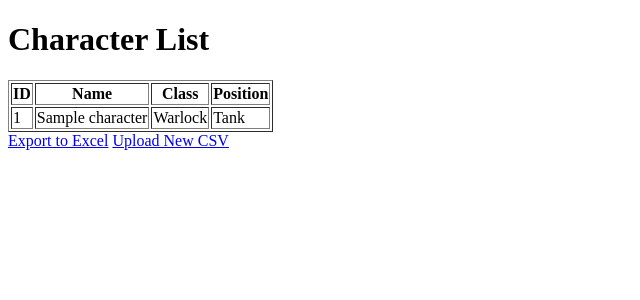
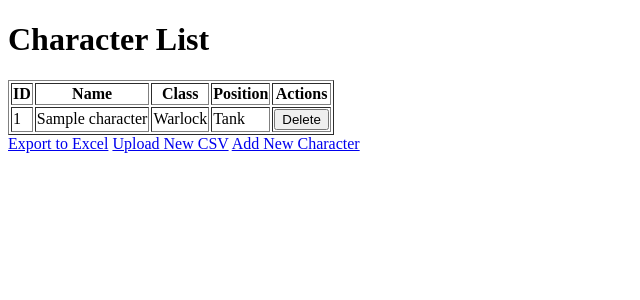
Before and after one commit to Delenil/CSV-To-Excel-Data-Converter, a Django app: page /characters/ in a window 1280 px wide. Shown: the top 300 px of the page, without its empty margins (0-640 px from the left). Run offline with Django 5.2, Linux system fonts and the light colour scheme; tables that the repository leaves empty hold one stand-in row (values such as "Sample post").

Commit message:
Implementation of added functionality of data addition and removal.

```diff
--- a/characters/urls.py
+++ b/characters/urls.py
@@ -1,8 +1,10 @@
 from django.urls import path
-from .views import upload_csv, character_list, export_to_excel
+from .views import upload_csv, character_list, export_to_excel, add_character, delete_character
 
 urlpatterns = [
     path('upload_csv/', upload_csv, name='upload_csv'),
     path('characters/', character_list, name='character_list'),
     path('export_to_excel/', export_to_excel, name='export_to_excel'),
+    path('add_character/', add_character, name='add_character'),
+    path('delete_character/<int:character_id>/', delete_character, name='delete_character'),
 ]
--- a/characters/views.py
+++ b/characters/views.py
@@ -1,9 +1,29 @@
-import csv
-from django.shortcuts import render, redirect
+from django.shortcuts import render, redirect, get_object_or_404
 from .models import Character
-from django.core.files.storage import FileSystemStorage
 from django.http import HttpResponse
 import pandas as pd
+from django.core.files.storage import FileSystemStorage
+
+MAX_TANKS = 2
+MAX_HEALS = 2
+MAX_DISPLAYED_CHARACTERS = 10
+
+# Allowed position-class mappings
+POSITION_CLASS_MAP = {
+    'Tank': ['Paladin', 'Warrior'],
+    'Heal': ['Shaman', 'Paladin', 'Druid'],
+    'Ranged_Dps': ['Warlock', 'Mage', 'Shaman'],
+    'Melee_Dps': ['Warrior', 'Paladin', 'Druid'],
+}
+
+
+def character_is_valid(name, character_class, position):
+    if position not in POSITION_CLASS_MAP:
+        return False
+    if character_class not in POSITION_CLASS_MAP[position]:
+        return False
+    return True
+
 
 def upload_csv(request):
     if request.method == "POST" and request.FILES['file']:
@@ -12,43 +32,122 @@ def upload_csv(request):
         filename = fs.save(csv_file.name, csv_file)
         filepath = fs.url(filename)
 
+        # Initialize counts and names set
+        tank_count = 0
+        heal_count = 0
+        names_set = set()
+        error_messages = []
 
-        with open(filepath[1:], mode='r') as file:
-
+        # Read CSV and save to database
+        with open(filepath[1:], mode='r') as file:  # Remove leading '/'
             character_data = {}
             for line in file:
-
                 line = line.strip()
                 if ':' in line:
                     key, value = map(str.strip, line.split(':', 1))
                     character_data[key] = value
 
+                if line == '':
+                    if character_data.get('Name') in names_set:
+                        error_messages.append(f"Names cannot be the same: {character_data['Name']}")
+                    else:
+                        names_set.add(character_data['Name'])
 
-                if line == '':
+                    if 'Tank' in character_data.get('Position', ''):
+                        tank_count += 1
+                    if 'Heal' in character_data.get('Position', ''):
+                        heal_count += 1
+
+                    # Validate character class and position
+                    if not character_is_valid(character_data.get('Name'), character_data.get('Class'),
+                                              character_data.get('Position')):
+                        error_messages.append(f"{character_data['Class']} cannot be a {character_data['Position']}.")
 
                     if all(k in character_data for k in ['Name', 'Class', 'Position']):
-                        Character.objects.create(
-                            name=character_data['Name'],
-                            character_class=character_data['Class'],
-                            position=character_data['Position']
-                        )
+                        if tank_count > MAX_TANKS:
+                            error_messages.append("There cannot be more than 2 Tanks.")
+                        if heal_count > MAX_HEALS:
+                            error_messages.append("There cannot be more than 2 Healers.")
+
+                        if not any(error_messages):
+                            Character.objects.create(
+                                name=character_data['Name'],
+                                character_class=character_data['Class'],
+                                position=character_data['Position']
+                            )
 
                     character_data = {}
 
+            if character_data and all(k in character_data for k in ['Name', 'Class', 'Position']):
+                if character_data['Name'] in names_set:
+                    error_messages.append(f"Names cannot be the same: {character_data['Name']}")
+                else:
+                    names_set.add(character_data['Name'])
 
-            if character_data and all(k in character_data for k in ['Name', 'Class', 'Position']):
-                Character.objects.create(
-                    name=character_data['Name'],
-                    character_class=character_data['Class'],
-                    position=character_data['Position']
-                )
+                if 'Tank' in character_data.get('Position', ''):
+                    tank_count += 1
+                if 'Heal' in character_data.get('Position', ''):
+                    heal_count += 1
+
+                # Validate character class and position
+                if not character_is_valid(character_data.get('Name'), character_data.get('Class'),
+                                          character_data.get('Position')):
+                    error_messages.append(f"{character_data['Class']} cannot be a {character_data['Position']}.")
+
+                if tank_count > MAX_TANKS:
+                    error_messages.append("There cannot be more than 2 Tanks.")
+                if heal_count > MAX_HEALS:
+                    error_messages.append("There cannot be more than 2 Healers.")
+
+                if not any(error_messages):
+                    Character.objects.create(
+                        name=character_data['Name'],
+                        character_class=character_data['Class'],
+                        position=character_data['Position']
+                    )
+
+        if error_messages:
+            return render(request, 'upload_csv.html', {'error_messages': error_messages})
 
         return redirect('character_list')
     return render(request, 'upload_csv.html')
 
+
 def character_list(request):
-    characters = Character.objects.all()
+    characters = Character.objects.all()[:MAX_DISPLAYED_CHARACTERS]  # Limit to MAX_DISPLAYED_CHARACTERS
     return render(request, 'character_list.html', {'characters': characters})
+
+
+def add_character(request):
+    if request.method == "POST":
+        name = request.POST.get('name')
+        character_class = request.POST.get('class')
+        position = request.POST.get('position')
+
+        if not character_is_valid(name, character_class, position):
+            return render(request, 'add_character.html',
+                          {'error_message': f"{character_class} cannot be a {position}."})
+
+        if Character.objects.filter(name=name).exists():
+            return render(request, 'add_character.html', {'error_message': 'Names cannot be the same.'})
+
+        if position == 'Tank' and Character.objects.filter(position='Tank').count() >= MAX_TANKS:
+            return render(request, 'add_character.html', {'error_message': 'There cannot be more than 2 Tanks.'})
+
+        if position == 'Heal' and Character.objects.filter(position='Heal').count() >= MAX_HEALS:
+            return render(request, 'add_character.html', {'error_message': 'There cannot be more than 2 Healers.'})
+
+        Character.objects.create(name=name, character_class=character_class, position=position)
+        return redirect('character_list')
+
+    return render(request, 'add_character.html')
+
+
+def delete_character(request, character_id):
+    character = get_object_or_404(Character, id=character_id)
+    character.delete()
+    return redirect('character_list')
+
 
 def export_to_excel(request):
     characters = Character.objects.all().values()
--- a/templates/character_list.html
+++ b/templates/character_list.html
@@ -14,6 +14,7 @@
                 <th>Name</th>
                 <th>Class</th>
                 <th>Position</th>
+                <th>Actions</th>
             </tr>
         </thead>
         <tbody>
@@ -23,11 +24,18 @@
                 <td>{{ character.name }}</td>
                 <td>{{ character.character_class }}</td>
                 <td>{{ character.position }}</td>
+                <td>
+                    <form action="{% url 'delete_character' character.id %}" method="post" style="display:inline;">
+                        {% csrf_token %}
+                        <button type="submit">Delete</button>
+                    </form>
+                </td>
             </tr>
             {% endfor %}
         </tbody>
     </table>
     <a href="{% url 'export_to_excel' %}">Export to Excel</a>
     <a href="{% url 'upload_csv' %}">Upload New CSV</a>
+    <a href="{% url 'add_character' %}">Add New Character</a>
 </body>
 </html>
```
Also changed, not shown: templates/add_character.html (added, +37 -0 lines).
